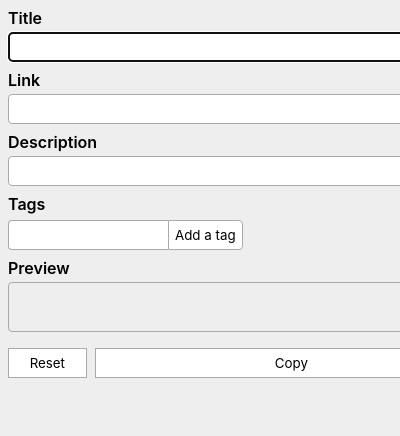
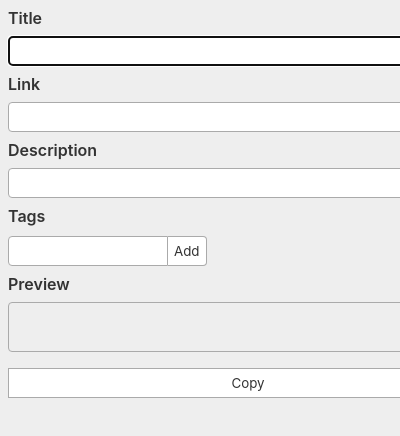
Before and after one commit to osmoscraft/osmosmemo, a browser extension: page popup.html in a window 400 px wide. Shown: the top 436 px of the page. Drawn offline with Linux system fonts and the light colour scheme.

Commit message:
refactor field layout

```diff
--- a/popup.css
+++ b/popup.css
@@ -1,9 +1,17 @@
 body {
-  background-color: #eee;
+  --app-bg: #eee;
+  --control-border-c: #aaa;
+  --control-bg: #fff;
+  --default-text-c: #333;
+  --standard-control-height: 30px;
+
+  background-color: var(--app-bg);
+  color: var(--default-text-c);
   font-family: -apple-system, BlinkMacSystemFont, 'Segoe UI', Roboto, Helvetica, Arial, sans-serif, 'Apple Color Emoji', 'Segoe UI Emoji', 'Segoe UI Symbol';
 }
 
 * {
+  color: inherit;
   font-family: inherit;
   box-sizing: border-box;
 }
@@ -28,7 +36,7 @@ label {
 output,
 input,
 textarea {
-  border: 1px solid #aaa;
+  border: 1px solid var(--control-border-c);
   border-radius: 4px;
   padding: 4px 8px;
   resize: none;
@@ -44,42 +52,56 @@ output {
 }
 
 button {
-  height: 30px;
-  background-color: white;
-  border: 1px solid #aaa;
+  height: var(--standard-control-height);
+  background-color: var(--control-bg);
+  border: 1px solid var(--control-border-c);
 }
 
 .added-tags {
   padding-bottom: 4px;
   margin-bottom: -2px;
+  width: 100%;
 }
 
 .added-tag {
   border-radius: 15px;
-  margin: 2px;
+  margin: 0 0 4px 0;
   padding: 0 8px;
 }
 
 input[name='tag'] {
   border-radius: 4px 0 0 4px;
   width: 10rem;
-  border-right-width: 0;
+  height: var(--standard-control-height);
 }
 button.combo-right {
   border-radius: 0 4px 4px 0;
+  border-left-width: 0;
 }
 
 .add-tag {
-  display: grid;
-  grid-auto-flow: column;
-  grid-auto-columns: auto;
-  justify-self: start;
+  display: flex;
+  flex-wrap: wrap;
 }
 
 .actions {
   margin-top: 8px;
 
   display: grid;
-  grid-template-columns: 1fr 5fr;
-  gap: 8px;
 }
+
+.field {
+  display: grid;
+  grid-template:
+    'label action' auto
+    'input input' auto / 1fr auto;
+  gap: 4px;
+}
+
+.field__label {
+  grid-area: label;
+}
+
+.field__input {
+  grid-area: input;
+}
--- a/popup.html
+++ b/popup.html
@@ -6,19 +6,26 @@
   </head>
   <body>
     <div class="popup-container">
-      <label for="title">Title</label>
-      <textarea id="title" name="title" class="js-title js-autosize textarea" rows="1" autofocus></textarea>
+      <div class="field">
+        <label class="field__label" for="title">Title</label>
+        <textarea id="title" name="title" class="js-title js-autosize textarea field__input" rows="1" autofocus></textarea>
+      </div>
       <hr />
-      <label for="link">Link</label>
-      <textarea id="link" name="link" class="js-link js-autosize textarea" rows="1"></textarea>
+      <div class="field">
+        <label class="field__label" for="link">Link</label>
+        <textarea id="link" name="link" class="js-link js-autosize textarea field__input" rows="1"></textarea>
+      </div>
       <hr />
-      <label for="description">Description</label>
-      <textarea id="description" name="description" class="js-description js-autosize textarea" rows="1"></textarea>
+      <div class="field">
+        <label class="field__label" for="description">Description</label>
+        <textarea id="description" name="description" class="js-description js-autosize textarea field__input" rows="1"></textarea>
+      </div>
       <hr />
-      <label for="tags">Tags</label>
+      <div class="field">
+        <label class="field__label" for="tags">Tags</label>
+        <div class="add-tag field__input">
           <div class="added-tags js-added-tags"></div>
-      <div class="add-tag">
-        <input id="tags" class="js-tag-input tag-input" name="tag" list="tag-input-options" /><button class="combo-right js-add-tag-button">Add a tag</button>
+          <input id="tags" class="js-tag-input tag-input" name="tag" list="tag-input-options" /><button class="combo-right js-add-tag-button">Add</button>
           <datalist id="tag-input-options">
             <option value="library"> </option>
             <option value="reference"> </option>
@@ -27,12 +34,14 @@
             <option value="tutorial"> </option>
           </datalist>
         </div>
+      </div>
       <hr />
-      <div class="label">Preview</div>
-      <textarea class="js-output js-autosize" readonly></textarea>
+      <div class="field">
+        <div class="label field__label">Preview</div>
+        <textarea class="js-output js-autosize field__input" readonly></textarea>
+      </div>
       <hr />
       <div class="actions">
-        <button>Reset</button>
         <button class="js-copy">Copy</button>
       </div>
     </div>
--- a/src/controller.js
+++ b/src/controller.js
@@ -18,7 +18,7 @@ export class Controller {
     this.model.emitter.addEventListener('update', e => {
       const { title, href, description, tags } = e.detail;
       const output = `[${title}](${href}) ${description} ${tags.map(tag => `#${tag}`).join('')}`;
-      this.view.update({ title, href, description, output, tags });
+      this.view.render({ title, href, description, output, tags, originalState: this.model.originalState });
     });
   }
 
--- a/src/model.js
+++ b/src/model.js
@@ -8,6 +8,7 @@ export class Model {
     }
   ) {
     this.state = state;
+    this.originalState = { ...state };
     this.emitter = document.createElement('div');
   }
 
--- a/src/view.js
+++ b/src/view.js
@@ -47,7 +47,7 @@ export class View {
     });
   }
 
-  update({ title, href, description, output, tags }) {
+  render({ title, href, description, output, tags, originalState }) {
     if (titleInputElement.value !== title) {
       titleInputElement.value = title;
     }
```
Lines whose indentation alone changed are shown as unchanged.
